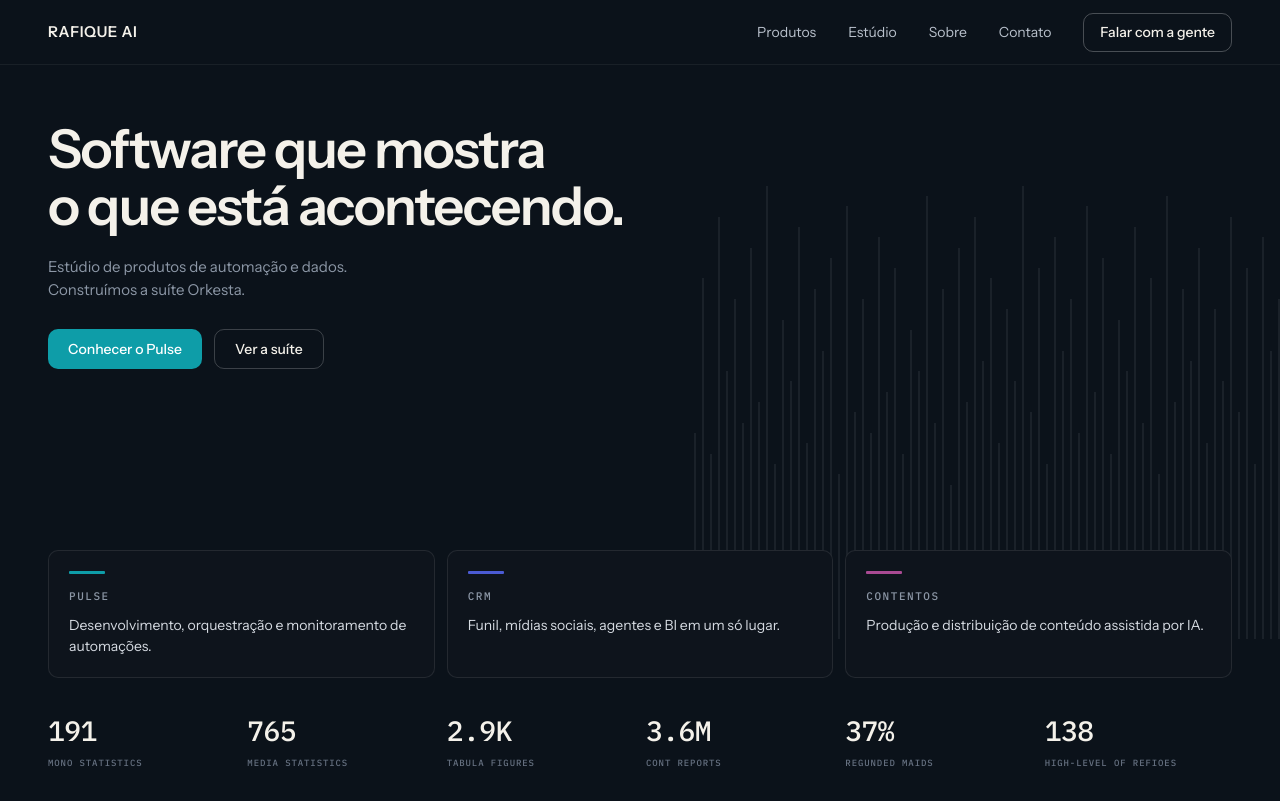
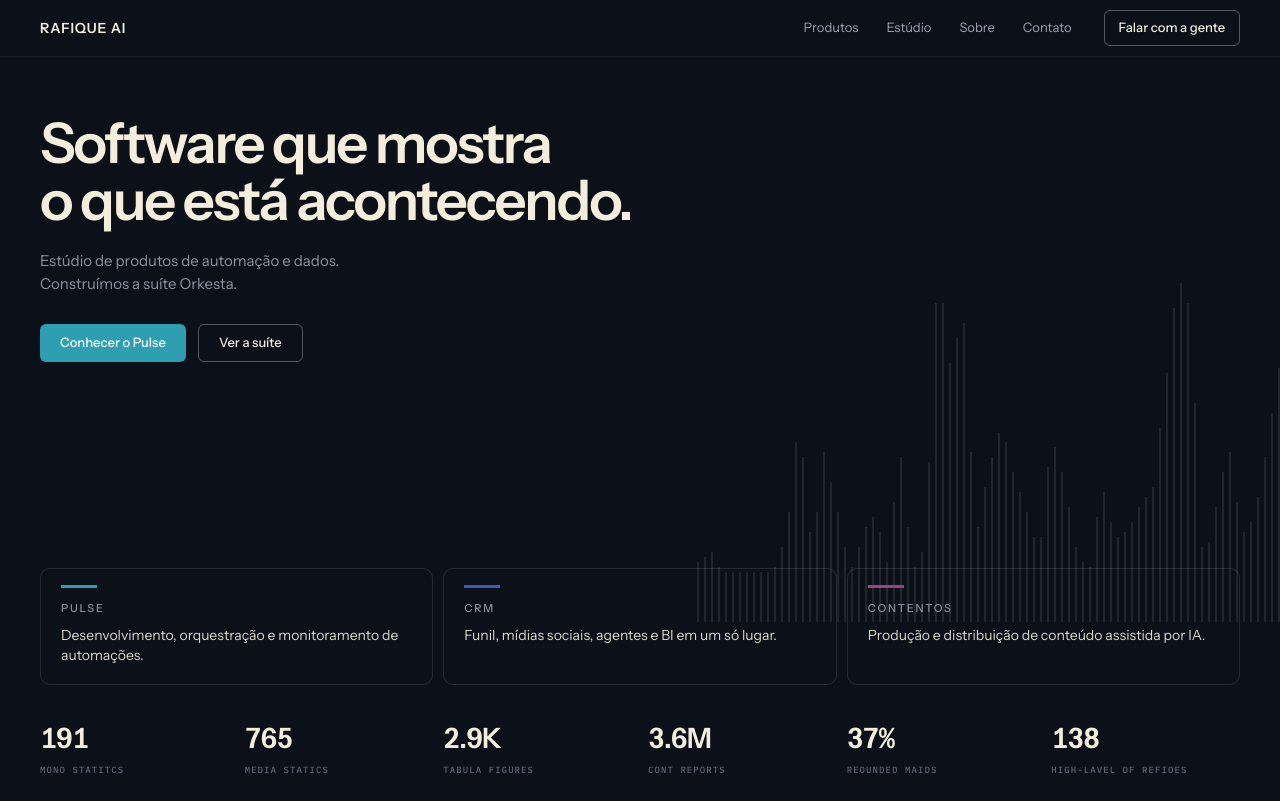
Before and after one commit to RafiqueAI-pro/rafiqueai-website, a Next.js app: page / in a window 1280 px wide. Built offline with nearby package versions, Linux system fonts and the light colour scheme.

Commit message:
Refine home to sitenovo metrics
Sampled mock colors, bar heights, and card/stats alignment; widen trama,
brighten Pulse teal, pair stats under each product column.

```diff
--- a/src/app/globals.css
+++ b/src/app/globals.css
@@ -18,8 +18,8 @@ html {
 
 body {
   min-height: 100dvh;
-  background: #0b121a;
-  color: #f4f1ea;
+  background: #0c1019;
+  color: #f3eedc;
   font-family: var(--font-sans), system-ui, sans-serif;
   -webkit-font-smoothing: antialiased;
   overflow-x: hidden;
--- a/src/app/layout.tsx
+++ b/src/app/layout.tsx
@@ -57,7 +57,7 @@ export const metadata: Metadata = {
 export const viewport: Viewport = {
   width: "device-width",
   initialScale: 1,
-  themeColor: "#0B121A",
+  themeColor: "#0C1019",
 };
 
 export default function RootLayout({
--- a/src/components/home/HomeHero.tsx
+++ b/src/components/home/HomeHero.tsx
@@ -7,44 +7,49 @@ const PRODUCTS = [
     name: "PULSE",
     accent: "bg-pulse-500",
     description: "Desenvolvimento, orquestração e monitoramento de automações.",
+    stats: [
+      { value: "191", label: "MONO STATITCS" },
+      { value: "765", label: "MEDIA STATICS" },
+    ],
   },
   {
     id: "crm",
     name: "CRM",
     accent: "bg-crm-500",
     description: "Funil, mídias sociais, agentes e BI em um só lugar.",
+    stats: [
+      { value: "2.9K", label: "TABULA FIGURES" },
+      { value: "3.6M", label: "CONT REPORTS" },
+    ],
   },
   {
     id: "contentos",
     name: "CONTENTOS",
     accent: "bg-contentos-500",
     description: "Produção e distribuição de conteúdo assistida por IA.",
+    stats: [
+      { value: "37%", label: "REOUNDED MAIDS" },
+      { value: "138", label: "HIGH-LAVEL OF REFIOES" },
+    ],
   },
-] as const;
-
-/** Labels exatamente como no mock sitenovo.png. */
-const STATS = [
-  { value: "191", label: "MONO STATISTICS" },
-  { value: "765", label: "MEDIA STATISTICS" },
-  { value: "2.9K", label: "TABULA FIGURES" },
-  { value: "3.6M", label: "CONT REPORTS" },
-  { value: "37%", label: "REGUNDED MAIDS" },
-  { value: "138", label: "HIGH-LEVEL OF REFIOES" },
 ] as const;
 
 export function HomeHero() {
   return (
-    <section className="relative isolate min-h-[calc(100dvh-64px)] overflow-hidden">
-      <SignalWeave className="top-[8%] hidden h-[70%] md:flex" />
+    <section className="relative isolate overflow-hidden">
+      <SignalWeave />
 
-      <div className="relative z-10 mx-auto flex h-[calc(100dvh-64px)] max-w-site flex-col px-6 pb-8 pt-12 md:px-10 lg:px-12 lg:pt-14">
-        <div className="max-w-[620px]">
-          <h1 className="font-sans text-[clamp(2.25rem,4.4vw,3.35rem)] font-semibold leading-[1.06] tracking-[-0.03em] text-cream">
+      <div
+        className="relative z-10 mx-auto flex w-full max-w-site flex-col px-[82px] max-[1375px]:px-10 max-md:px-6"
+        style={{ minHeight: "calc(100dvh - 57px)" }}
+      >
+        <div className="pt-[58px] max-md:pt-10">
+          <h1 className="max-w-[700px] font-sans text-[56px] font-semibold leading-[1.02] tracking-[-0.038em] text-cream max-lg:text-[44px] max-md:text-[34px]">
             Software que mostra
             <br />
             o que está acontecendo.
           </h1>
-          <p className="mt-5 max-w-[400px] text-[15px] leading-[1.55] text-slate-400">
+          <p className="mt-5 max-w-[390px] text-[15px] leading-[1.55] text-[#8B93A0]">
             Estúdio de produtos de automação e dados.
             <br />
             Construímos a suíte Orkesta.
@@ -53,33 +58,34 @@ export function HomeHero() {
           <div className="mt-7 flex flex-wrap items-center gap-3">
             <Link
               href="/produtos/orkesta"
-              className="inline-flex h-10 items-center justify-center rounded-lg bg-pulse-500 px-5 text-[14px] font-medium text-white transition-colors duration-base ease-standard hover:bg-pulse-600"
+              className="inline-flex h-[38px] items-center justify-center rounded-md bg-pulse-500 px-5 text-[13px] font-medium text-white transition-colors duration-base ease-standard hover:bg-pulse-600"
             >
               Conhecer o Pulse
             </Link>
             <Link
               href="/#produtos"
-              className="inline-flex h-10 items-center justify-center rounded-lg border border-white/20 px-5 text-[14px] font-medium text-cream transition-colors duration-base ease-standard hover:border-white/40 hover:bg-white/[0.04]"
+              className="inline-flex h-[38px] items-center justify-center rounded-md border border-white/30 px-5 text-[13px] font-medium text-cream transition-colors duration-base ease-standard hover:border-white/45 hover:bg-white/[0.03]"
             >
               Ver a suíte
             </Link>
           </div>
         </div>
 
+        <div className="mt-[88px] flex flex-1 flex-col justify-end pb-6 max-md:mt-12">
           <div
             id="produtos"
-          className="mt-auto grid grid-cols-1 gap-3 pt-10 md:grid-cols-3 md:gap-3"
+            className="grid grid-cols-1 gap-2.5 md:grid-cols-3"
           >
             {PRODUCTS.map((product) => (
               <article
                 key={product.id}
-              className="rounded-lg border border-white/[0.09] bg-[#0e141c] px-5 py-5"
+                className="rounded-[10px] border border-white/[0.11] bg-transparent px-5 pb-[18px] pt-4"
               >
-              <div className={`mb-3.5 h-[3px] w-9 rounded-[1px] ${product.accent}`} />
-              <h2 className="font-mono text-[11px] font-medium uppercase tracking-[0.14em] text-slate-400">
+                <div className={`mb-3 h-[3px] w-9 ${product.accent}`} />
+                <h2 className="font-sans text-[11px] font-medium uppercase tracking-[0.16em] text-[#8B93A0]">
                   {product.name}
                 </h2>
-              <p className="mt-2.5 text-[14px] leading-[1.5] text-slate-200">
+                <p className="mt-2 text-[14px] leading-[1.45] text-cream/90">
                   {product.description}
                 </p>
               </article>
@@ -88,19 +94,24 @@ export function HomeHero() {
 
           <div
             id="estudio"
-          className="mt-8 grid grid-cols-2 gap-x-6 gap-y-6 sm:grid-cols-3 md:grid-cols-6 md:gap-x-3"
+            className="mt-8 grid grid-cols-1 gap-2.5 md:grid-cols-3"
           >
-          {STATS.map((stat) => (
+            {PRODUCTS.map((product) => (
+              <div key={product.id} className="grid grid-cols-2 gap-x-4">
+                {product.stats.map((stat) => (
                   <div key={stat.label}>
-              <div className="font-mono text-[26px] font-medium tabular-nums tracking-[-0.02em] text-cream md:text-[28px]">
+                    <div className="font-sans text-[28px] font-semibold tabular-nums tracking-[-0.03em] text-cream">
                       {stat.value}
                     </div>
-              <div className="mt-1 font-mono text-[9px] font-medium uppercase tracking-[0.1em] text-slate-500">
+                    <div className="mt-1 font-mono text-[9px] font-medium uppercase tracking-[0.12em] text-[#5C6573]">
                       {stat.label}
                     </div>
                   </div>
                 ))}
               </div>
+            ))}
+          </div>
+        </div>
       </div>
     </section>
   );
--- a/src/components/home/SignalWeave.tsx
+++ b/src/components/home/SignalWeave.tsx
@@ -1,30 +1,53 @@
-/** Trama de sinal — novo.md §6. Barras 2px, grid 8px, opacidade ~6–7%. */
+/**
+ * Alturas das barras medidas no mock (gaps filtrados).
+ * densify → ~80 barras, 2px + gap 5px ≈ trama do sitenovo.
+ */
+const MEASURED = [
+  12, 14, 10, 10, 10, 10, 10, 17, 42, 14, 34, 23, 10, 17, 22, 12, 35, 10, 16,
+  73, 51, 63, 16, 31, 40, 29, 22, 13, 38, 28, 14, 10, 28, 16, 18, 24, 27, 47,
+  70, 63, 10, 23, 36, 18, 20, 35, 51,
+];
+
+function densify(src: number[], target: number): number[] {
+  const out: number[] = [];
+  for (let i = 0; i < target; i++) {
+    const t = (i / Math.max(1, target - 1)) * (src.length - 1);
+    const a = Math.floor(t);
+    const b = Math.min(src.length - 1, a + 1);
+    const f = t - a;
+    out.push(Math.round(src[a] * (1 - f) + src[b] * f));
+  }
+  return out;
+}
+
+const HEIGHTS = densify(MEASURED, 84);
+
 export function SignalWeave({ className = "" }: { className?: string }) {
-  // Perfil de densidades inspirado no mock (ondas irregulares à direita).
-  const pattern = [
-    22, 38, 28, 55, 34, 72, 30, 48, 40, 85, 45, 62, 26, 58, 36, 78, 50, 68, 32,
-    74, 42, 60, 35, 90, 48, 66, 28, 54, 38, 80, 52, 64, 34, 76, 44, 82, 30, 58,
-    40, 88, 55, 70, 36, 78, 46, 62, 32, 72, 50, 86, 40, 56, 34, 76, 48, 68, 28,
-    84, 54, 66, 42, 90, 46, 60, 34, 74, 52, 80, 38, 68, 44, 86, 56, 72, 30, 64,
-    48, 78, 40, 70, 36, 82, 52, 66, 42, 76, 46, 88, 34, 62, 50, 80, 38, 68, 56,
-    74, 32, 84, 44, 66, 40, 78, 48, 72, 36, 60, 52, 86, 42, 68, 30, 76, 46, 82,
-    54, 70, 38, 64, 50, 88, 44, 72, 34, 78, 56, 66, 40, 84, 48, 74, 36, 62, 52,
-    80, 42, 70, 32, 86, 46, 68, 54, 76, 38, 64, 50, 82, 44, 72, 34, 78, 56, 66,
-  ];
-
   return (
     <div
       aria-hidden
-      className={`pointer-events-none absolute right-0 bottom-[18%] flex items-end justify-end gap-[6px] overflow-hidden opacity-[0.085] ${className}`}
-      style={{ width: "46%" }}
+      className={`pointer-events-none absolute inset-y-0 right-0 hidden overflow-hidden md:block ${className}`}
+      style={{
+        width: "68%",
+        opacity: 0.14,
+        maskImage:
+          "linear-gradient(90deg, transparent 0%, rgba(0,0,0,.45) 14%, #000 32%)",
+        WebkitMaskImage:
+          "linear-gradient(90deg, transparent 0%, rgba(0,0,0,.45) 14%, #000 32%)",
+      }}
     >
-      {pattern.map((h, i) => (
-        <span
-          key={i}
-          className="w-[2px] shrink-0 bg-slate-300"
-          style={{ height: `${h}%` }}
-        />
-      ))}
+      <div
+        className="absolute inset-x-0 bottom-[24%] top-[9%] flex items-end justify-end"
+        style={{ gap: "5px" }}
+      >
+        {HEIGHTS.map((h, i) => (
+          <span
+            key={i}
+            className="w-[2px] shrink-0 bg-[#9AA3B0]"
+            style={{ height: `${Math.max(10, Math.min(96, h))}%` }}
+          />
+        ))}
+      </div>
     </div>
   );
 }
--- a/src/components/home/SiteHeader.tsx
+++ b/src/components/home/SiteHeader.tsx
@@ -9,28 +9,28 @@ const NAV = [
 
 export function SiteHeader() {
   return (
-    <header className="relative z-20 border-b border-white/[0.06]">
-      <div className="mx-auto flex h-[64px] max-w-site items-center justify-between px-6 md:px-10 lg:px-12">
+    <header className="relative z-20">
+      <div className="mx-auto flex h-14 max-w-site items-center justify-between px-[82px] max-[1375px]:px-10 max-md:px-6">
         <Link
           href="/"
-          className="font-sans text-[15px] font-semibold tracking-[0.04em] text-cream"
+          className="font-sans text-[14px] font-semibold tracking-[0.06em] text-cream"
         >
           RAFIQUE AI
         </Link>
 
-        <nav className="hidden items-center gap-8 md:flex" aria-label="Principal">
+        <nav className="hidden items-center gap-7 md:flex" aria-label="Principal">
           {NAV.map((item) => (
             <Link
               key={item.href}
               href={item.href}
-              className="text-[14px] font-normal text-slate-300 transition-colors duration-base ease-standard hover:text-cream"
+              className="text-[13px] font-normal text-[#9AA3B0] transition-colors duration-base ease-standard hover:text-cream"
             >
               {item.label}
             </Link>
           ))}
           <Link
             href="/contato"
-            className="rounded-lg border border-white/25 px-4 py-2 text-[14px] font-medium text-cream transition-colors duration-base ease-standard hover:border-white/50 hover:bg-white/[0.04]"
+            className="ml-1 rounded-md border border-white/30 px-[14px] py-[7px] text-[13px] font-medium text-cream transition-colors duration-base ease-standard hover:border-white/50 hover:bg-white/[0.03]"
           >
             Falar com a gente
           </Link>
@@ -38,11 +38,12 @@ export function SiteHeader() {
 
         <Link
           href="/contato"
-          className="rounded-lg border border-white/25 px-3 py-1.5 text-[13px] text-cream md:hidden"
+          className="rounded-md border border-white/30 px-3 py-1.5 text-[13px] text-cream md:hidden"
         >
           Contato
         </Link>
       </div>
+      <div className="h-px w-full bg-white/[0.06]" />
     </header>
   );
 }
--- a/tailwind.config.js
+++ b/tailwind.config.js
@@ -10,9 +10,9 @@ module.exports = {
       transparent: "transparent",
       current: "currentColor",
       white: "#FFFFFF",
-      // novo.md §4 — Ink + slate + brand accents
-      ink: "#0B121A",
-      cream: "#F4F1EA",
+      // Sampled from orkesta/sitenovo.png
+      ink: "#0C1019",
+      cream: "#F3EEDC",
       slate: {
         100: "#E8EBEF",
         200: "#D6DBE2",
@@ -26,19 +26,19 @@ module.exports = {
         950: "#0D1116",
       },
       pulse: {
-        400: "#2FBAC4",
-        500: "#0E9DA8",
-        600: "#0B7F89",
+        400: "#3EB8C4",
+        500: "#2E9FB0",
+        600: "#258A99",
       },
       crm: {
         400: "#6C79E0",
-        500: "#4B5BD4",
-        600: "#3B49AE",
+        500: "#3E56C6",
+        600: "#3246AE",
       },
       contentos: {
         400: "#BE68A6",
-        500: "#A94A93",
-        600: "#8B3A79",
+        500: "#984383",
+        600: "#7A3569",
       },
     },
     fontFamily: {
```
Also changed, not shown: public/brand/signal-weave.png (added), public/brand/wave.png (added). Lines whose indentation alone changed are shown as unchanged.
